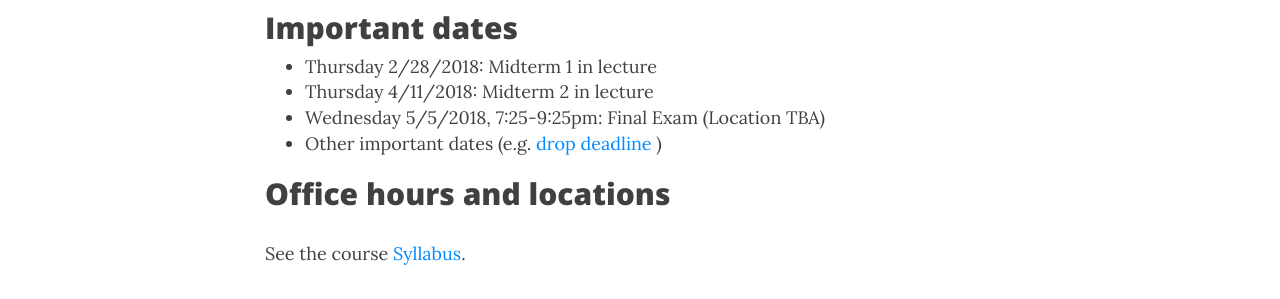
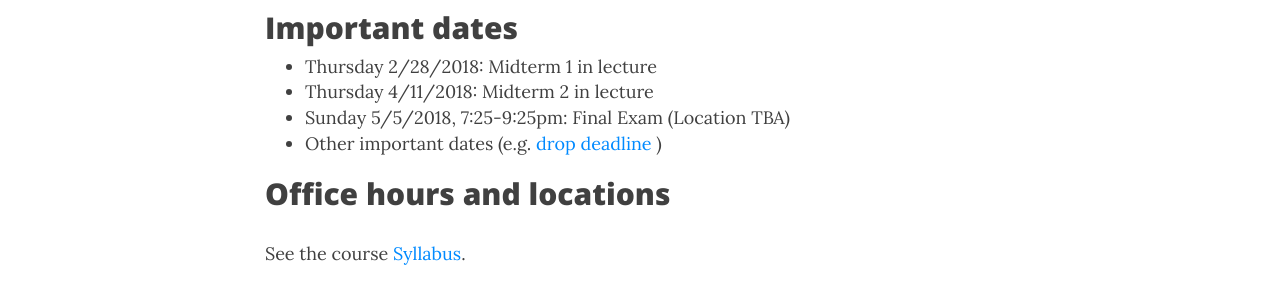
Before and after one commit to duzhewang/stat324, a Jekyll site: the page built from index.md, in a window 1280 px wide and 900 px high. Shown: the part 378-677 px from the top of the window. Built offline with Jekyll 4.4.1, drawn with Linux system fonts in a browser that asks for light colours; nearby versions of some CDN libraries.

Commit message:
Update index.md

```diff
--- a/index.md
+++ b/index.md
@@ -10,7 +10,7 @@ subtitle: Introductory Applied Statistics for Engineers
 
 - Thursday 2/28/2018: Midterm 1 in lecture
 - Thursday 4/11/2018: Midterm 2 in lecture
-- Wednesday 5/5/2018, 7:25-9:25pm: Final Exam (Location TBA)
+- Sunday 5/5/2018, 7:25-9:25pm: Final Exam (Location TBA)
 - Other important dates (e.g. [drop deadline](https://registrar.wisc.edu/fall_deadlines_at_a_glance.htm) )
 
 
```
